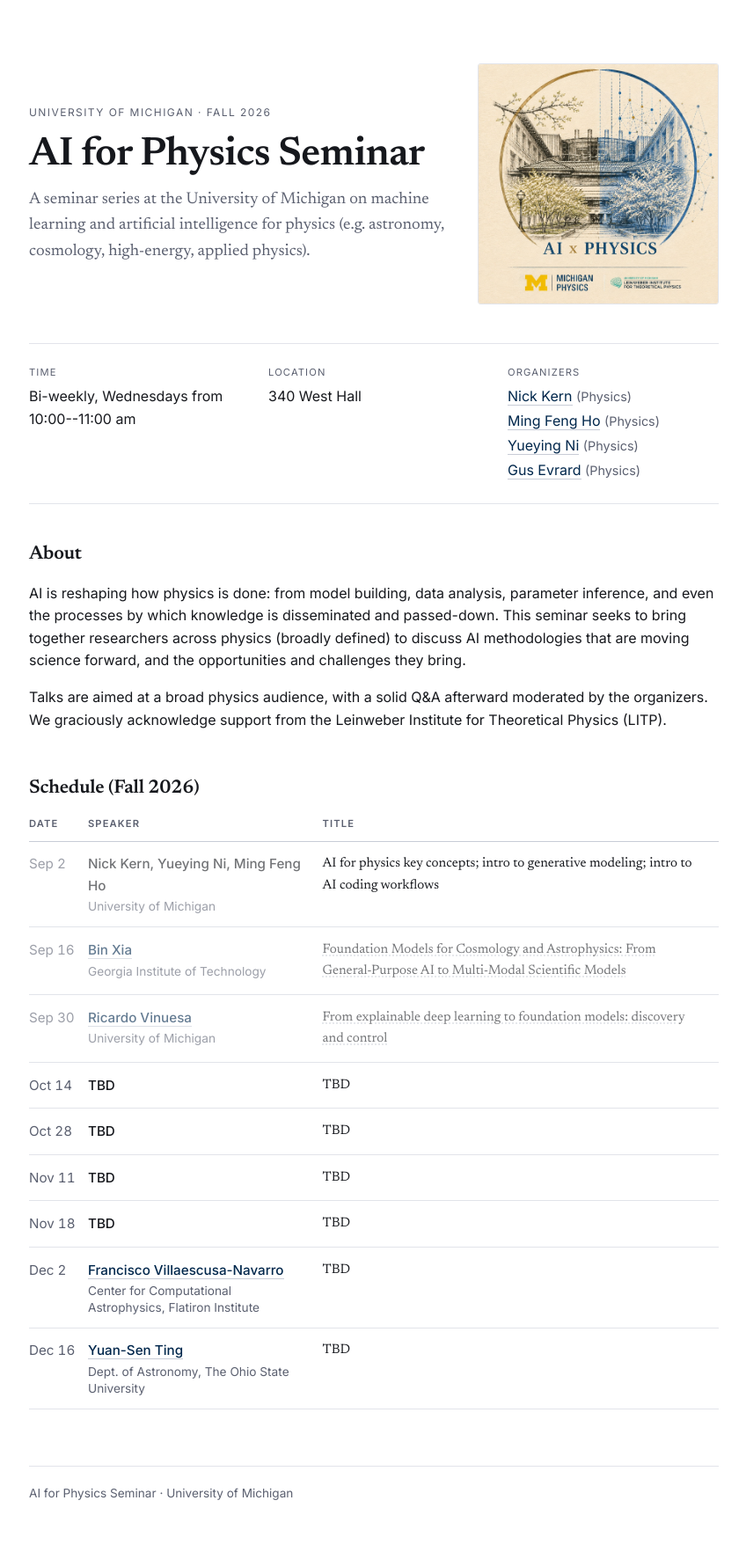
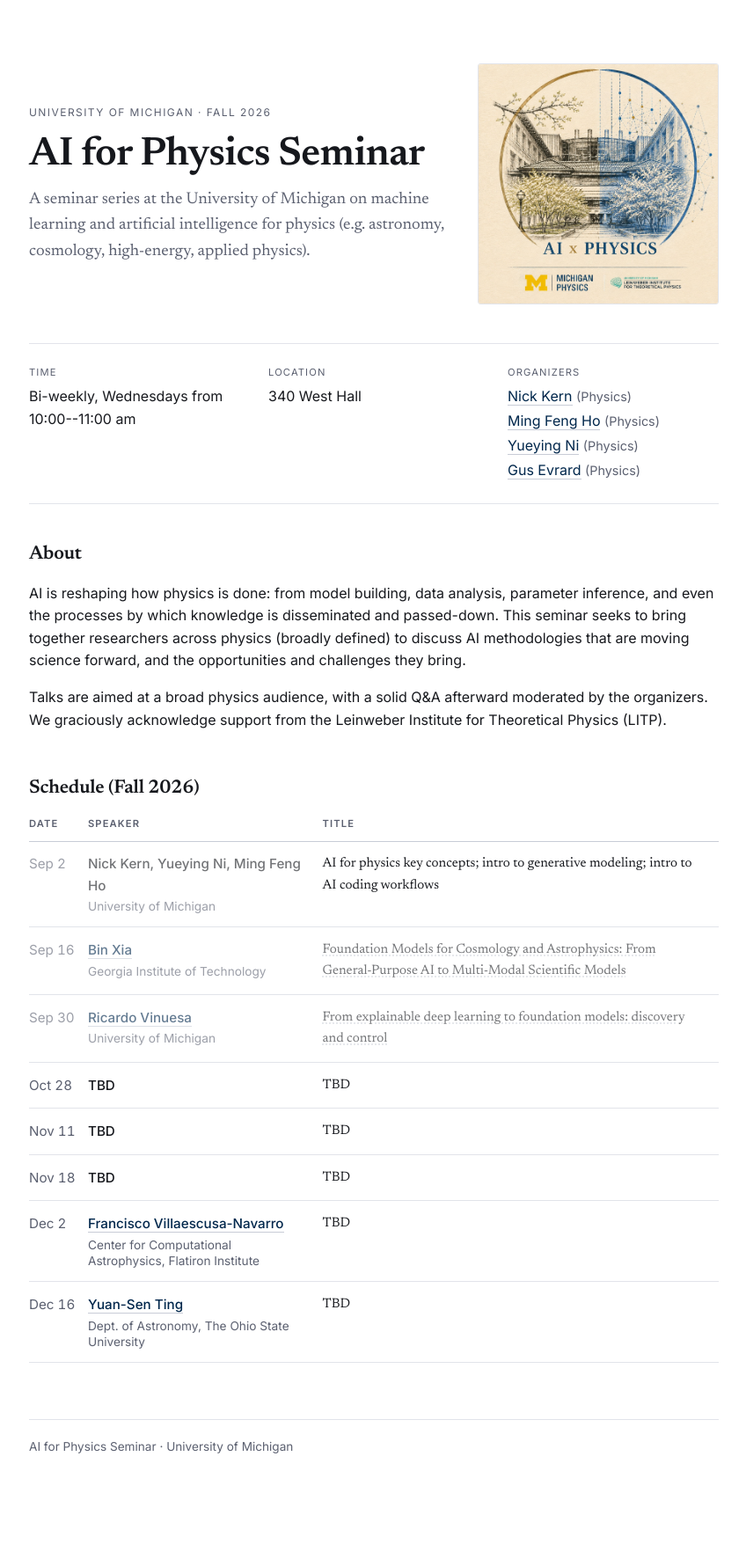
Before and after one commit to umich-ai4physics/umich-ai4physics.github.io, a Jekyll site: the page built from index.html, in a window 1280 px wide. Shown: the whole page at 88% size, without its empty margins (215-1063 px from the left). Built offline with Jekyll 4.4.1, drawn with Linux system fonts in a browser that asks for light colours; after the commit the page ends 1737 px from its top, so only the background shows below that.

Commit message:
modified:   _data/speakers.yml

```diff
--- a/_data/speakers.yml
+++ b/_data/speakers.yml
@@ -58,12 +58,6 @@
     control and engineering decision making. Together, these results illustrate how explainable and agentic AI are
     becoming essential for turbulence physics, flow control and next-generation engineering design.
 
-- date: 2026-10-14
-  name: TBD
-  #url:
-  #affiliation:
-  title: "TBD"
-
 - date: 2026-10-28
   name: TBD
   #url:
```
